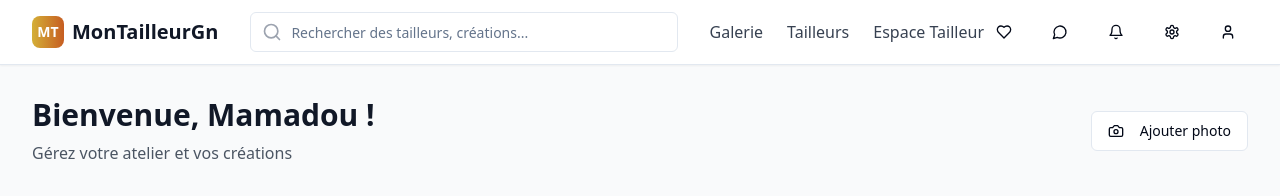
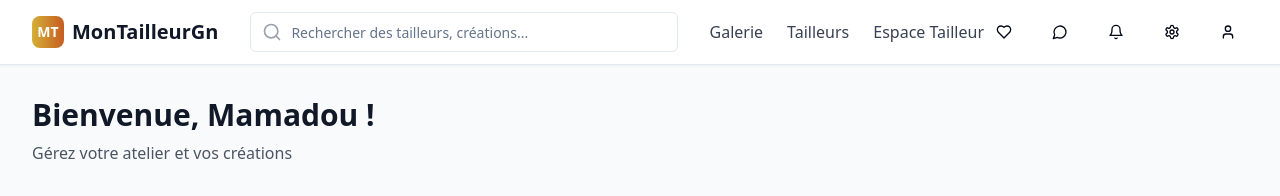
Before and after one commit to salmadiallo/tailleur-guinee-connect, a React (Vite) app: page /tailor-dashboard in a window 1280 px wide. Shown: the top 196 px of the page. Built offline with nearby package versions, Linux system fonts and the light colour scheme.

Commit message:
Remove "Add Photo" button
Remove the "Add Photo" button from the tailor's space.

```diff
--- a/src/pages/TailorDashboard.tsx
+++ b/src/pages/TailorDashboard.tsx
@@ -59,12 +59,6 @@ const TailorDashboard = () => {
             <div>
               <h1 className="text-3xl font-bold text-gray-900">Bienvenue, Mamadou !</h1>
               <p className="text-gray-600 mt-2">Gérez votre atelier et vos créations</p>
-            </div>
-            <div className="flex space-x-3">
-              <Button variant="outline">
-                <Camera className="w-4 h-4 mr-2" />
-                Ajouter photo
-              </Button>
             </div>
           </div>
         </div>
```
